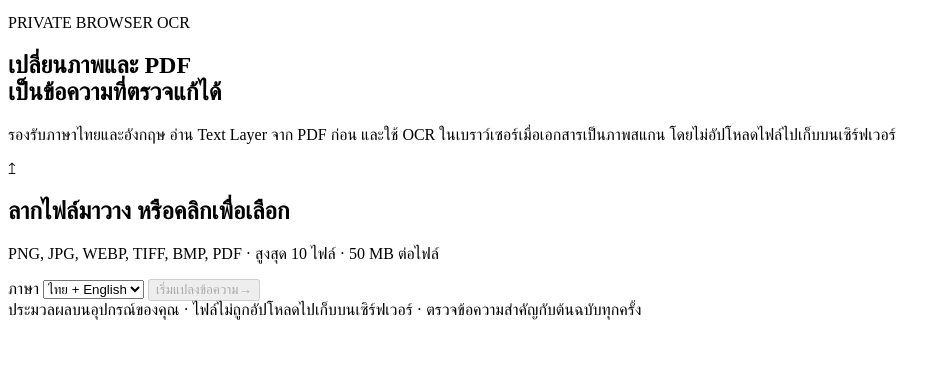
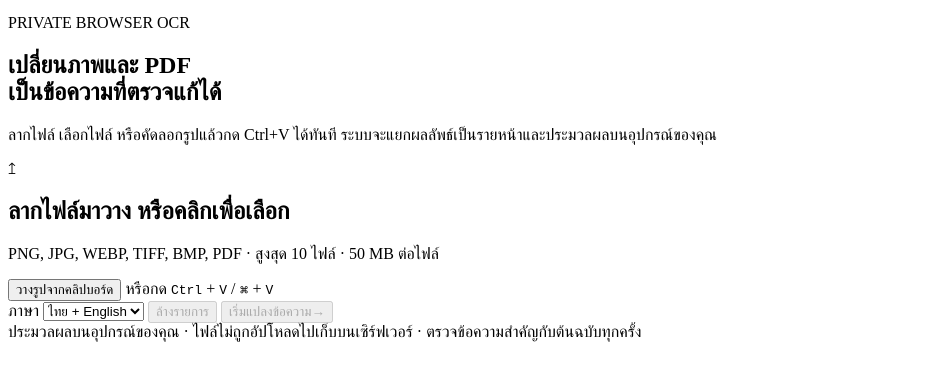
Before and after one commit to Riptwosec-collab/RipScan-, a website with bundled scripts: page web/index.html in a window 1280 px wide. Shown: the part 46-426 px from the top of the page, without its empty margins (0-951 px from the left). Built offline with nearby package versions, Linux system fonts and the light colour scheme.

Commit message:
feat: add clipboard paste controls and page layout UI

```diff
--- a/web/index.html
+++ b/web/index.html
@@ -17,14 +17,18 @@
     <section class="hero">
       <p class="eyebrow">PRIVATE BROWSER OCR</p>
       <h1>เปลี่ยนภาพและ PDF<br><span>เป็นข้อความที่ตรวจแก้ได้</span></h1>
-      <p class="subtitle">รองรับภาษาไทยและอังกฤษ อ่าน Text Layer จาก PDF ก่อน และใช้ OCR ในเบราว์เซอร์เมื่อเอกสารเป็นภาพสแกน โดยไม่อัปโหลดไฟล์ไปเก็บบนเซิร์ฟเวอร์</p>
+      <p class="subtitle">ลากไฟล์ เลือกไฟล์ หรือคัดลอกรูปแล้วกด Ctrl+V ได้ทันที ระบบจะแยกผลลัพธ์เป็นรายหน้าและประมวลผลบนอุปกรณ์ของคุณ</p>
     </section>
     <section class="panel upload-panel">
-      <div id="dropzone" class="dropzone" tabindex="0" role="button">
+      <div id="dropzone" class="dropzone" tabindex="0" role="button" aria-describedby="pasteHint">
         <input id="fileInput" type="file" accept="image/png,image/jpeg,image/webp,image/tiff,image/bmp,application/pdf" multiple hidden>
         <div class="upload-icon">↥</div>
         <h2>ลากไฟล์มาวาง หรือคลิกเพื่อเลือก</h2>
         <p>PNG, JPG, WEBP, TIFF, BMP, PDF · สูงสุด 10 ไฟล์ · 50 MB ต่อไฟล์</p>
+        <div class="paste-tools">
+          <button id="pasteButton" class="secondary" type="button">วางรูปจากคลิปบอร์ด</button>
+          <span id="pasteHint" class="paste-hint">หรือกด <kbd>Ctrl</kbd> + <kbd>V</kbd> / <kbd>⌘</kbd> + <kbd>V</kbd></span>
+        </div>
       </div>
       <div id="fileList" class="file-list"></div>
       <div class="controls">
@@ -36,6 +40,7 @@
             <option value="th+en">ไทย + English</option>
           </select>
         </label>
+        <button id="clearButton" class="secondary clear-button" type="button" disabled>ล้างรายการ</button>
         <button id="runButton" class="primary" disabled><span>เริ่มแปลงข้อความ</span><span aria-hidden="true">→</span></button>
       </div>
       <div id="status" class="status" hidden><span class="spinner"></span><span id="statusText">กำลังประมวลผล…</span></div>
```
